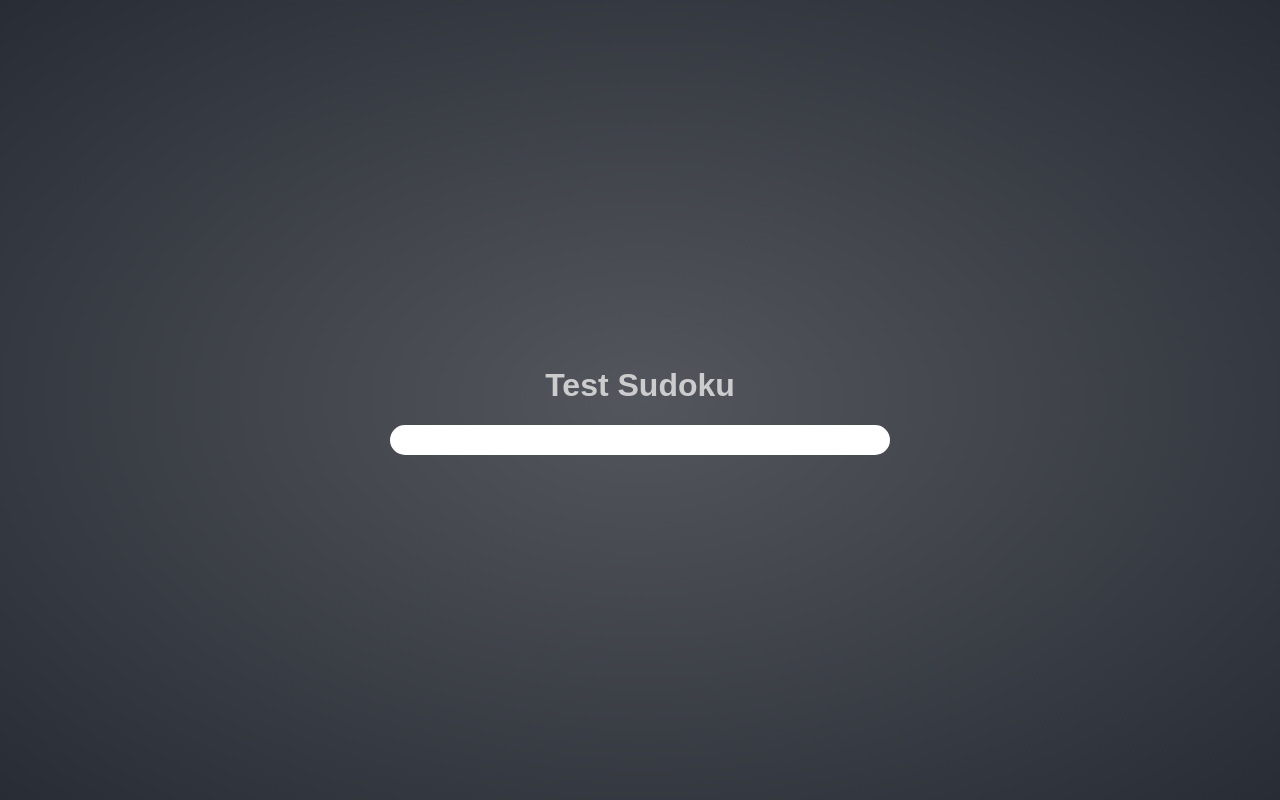
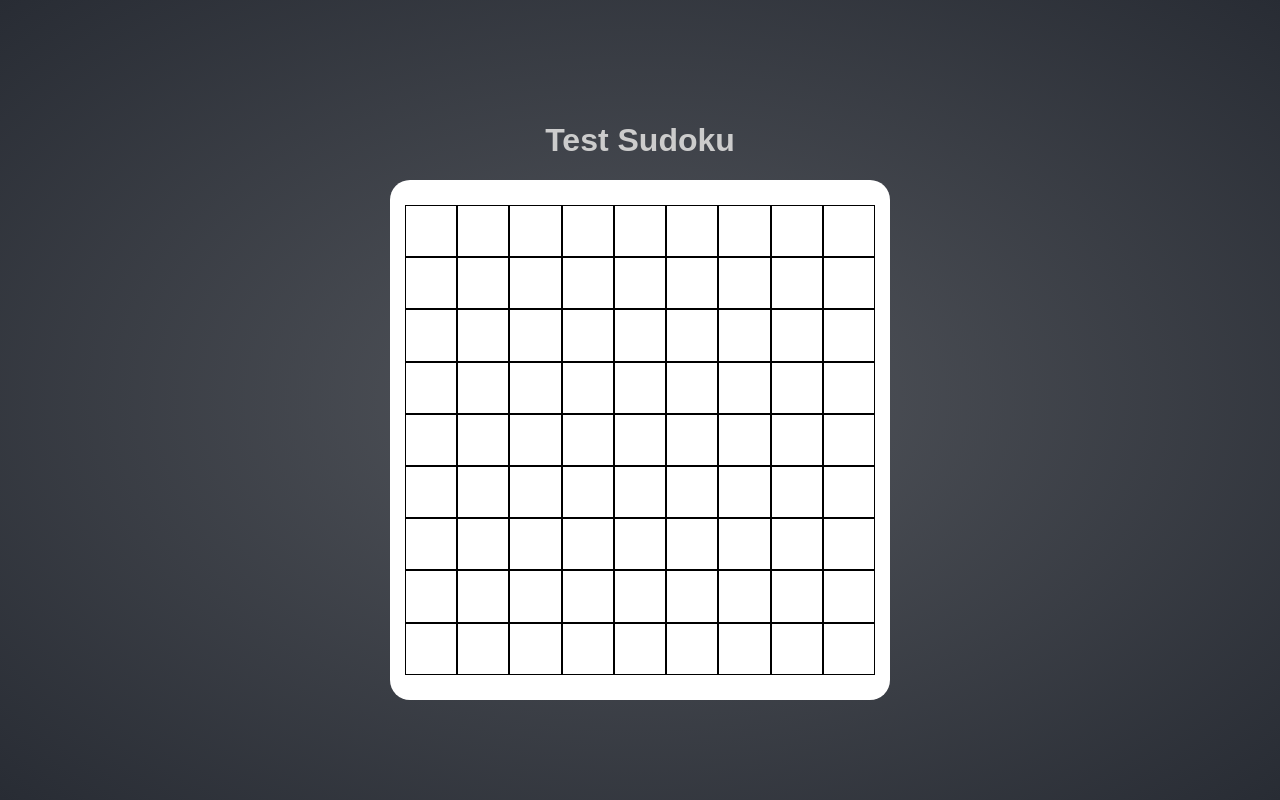
Before and after one commit to uhatikus/react-sudoku, a React (Create React App) app: page / in a window 1280 px wide. Built offline with nearby package versions, Linux system fonts and the light colour scheme.

Commit message:
grid is done

```diff
--- /dev/null
+++ b/src/components/grid/block/index.tsx
@@ -0,0 +1,15 @@
+import React, {FC, Children} from 'react'
+import {Container} from './styles'
+
+interface IProps {
+    colIndex: number
+    rowIndex: number
+}
+
+const Block: FC<IProps> = ({rowIndex, colIndex}) => {
+    return (
+    <Container data-cy={`block-${rowIndex}-${colIndex}`}/>
+    )
+}
+
+export default Block
--- /dev/null
+++ b/src/components/grid/block/styles/index.ts
@@ -0,0 +1,28 @@
+import styled, {css} from 'styled-components'
+
+export const Container = styled.div`
+  ${({theme }) => css`
+    align-items: center;
+    background-color: ${theme.colors.white};
+    border: solid 1px ${theme.colors.black};
+    cursor: pointer
+    display: flex;
+    flex-grow: 1;
+    flex-shrink: 0;
+    flex-basis: 0;
+    font-size: 20px;
+    font-weight: bold;
+    height: auto;
+    justify-content: center;
+    transition: ${theme.transition};
+    user-select: none;
+    &:before{
+        padding-top: 100%;
+        content: '';
+        float: left;
+    }
+    &:hover{
+      background-color: ${theme.colors.lightBlue};
+    }
+    `}
+`
--- a/src/components/grid/index.tsx
+++ b/src/components/grid/index.tsx
@@ -1,17 +1,20 @@
 import React, {FC, Children} from 'react'
+
+import Block from './block'
+import {Container, Row} from './styles'
+
 
 const Grid: FC = () => {
     // other stuff
     return (
-        <div data-cy="grid-container">
+        <Container data-cy="grid-container">
             {Children.toArray([...Array(9)].map((_, rowIndex) => (
-                <div data-cy="grid-row-container">
-                    {Children.toArray([...Array(9)].map((_, colIndex) => (
-                        <div data-cy="block"></div>
-                    )))}
-                </div>
+                <Row data-cy="grid-row-container">
+                    {Children.toArray([...Array(9)].map((_, colIndex) => <Block colIndex={colIndex} rowIndex={colIndex}/>
+                    ))}
+                </Row>
             )))}
-        </div>
+        </Container>
     )
 }
 
--- /dev/null
+++ b/src/components/grid/styles/index.ts
@@ -0,0 +1,17 @@
+import styled, {css} from 'styled-components'
+
+export const Container = styled.div`
+  ${({theme }) => css`
+    display: flex;
+    flex-direction: column;
+    margin: 10px 0;
+    `}
+`
+
+export const Row = styled.div`
+  ${({theme }) => css`
+    display: flex;
+    flex-flow: row;
+    margin: 0 0;
+    `}
+`
--- a/src/components/styles/card/index.ts
+++ b/src/components/styles/card/index.ts
@@ -5,9 +5,10 @@ export const Card = styled.div`
     background: ${theme.colors.white};
     border-radius: 20px;
     display: flex;
-    flex: 1;
+    /* flex: 1; */
     flex-direction: column;
     max-height: fit-content;
-    padding: 15px
+    /* max-width: fit-content; */
+    padding: 15px;
     `}
 `
--- a/src/index.tsx
+++ b/src/index.tsx
@@ -1,21 +1,23 @@
 import React from 'react'
 import ReactDOM from 'react-dom'
+import {createRoot} from 'react-dom/client';
 import { ThemeProvider } from 'styled-components'
 
 import { Content, Title, Card, Grid } from './components'
 import { unregister } from './core'
 import { GlobalStyles, theme } from './styles'
 
+const rootElement = document.getElementById('root') as HTMLElement;
+const root = createRoot(rootElement);
 
-ReactDOM.render(
+root.render(
   <ThemeProvider theme = {theme}>
     <GlobalStyles />
     <Content data-cy="content">
       <Title data-cy="title">Test Sudoku</Title>
       <Card data-cy="card"><Grid></Grid></Card>
     </Content>
-  </ThemeProvider>,
-  document.getElementById('root')
+  </ThemeProvider>
 )
 
 unregister()
--- a/src/styles/global.ts
+++ b/src/styles/global.ts
@@ -13,7 +13,7 @@ export default createGlobalStyle`
 
         #root {
           background: ${theme.colors.background};
-          color: ${theme.colors.text};
+          color: ${theme.colors.black};
           display: flex;
           font-family: sans-serif;
           height: 100%;
```
